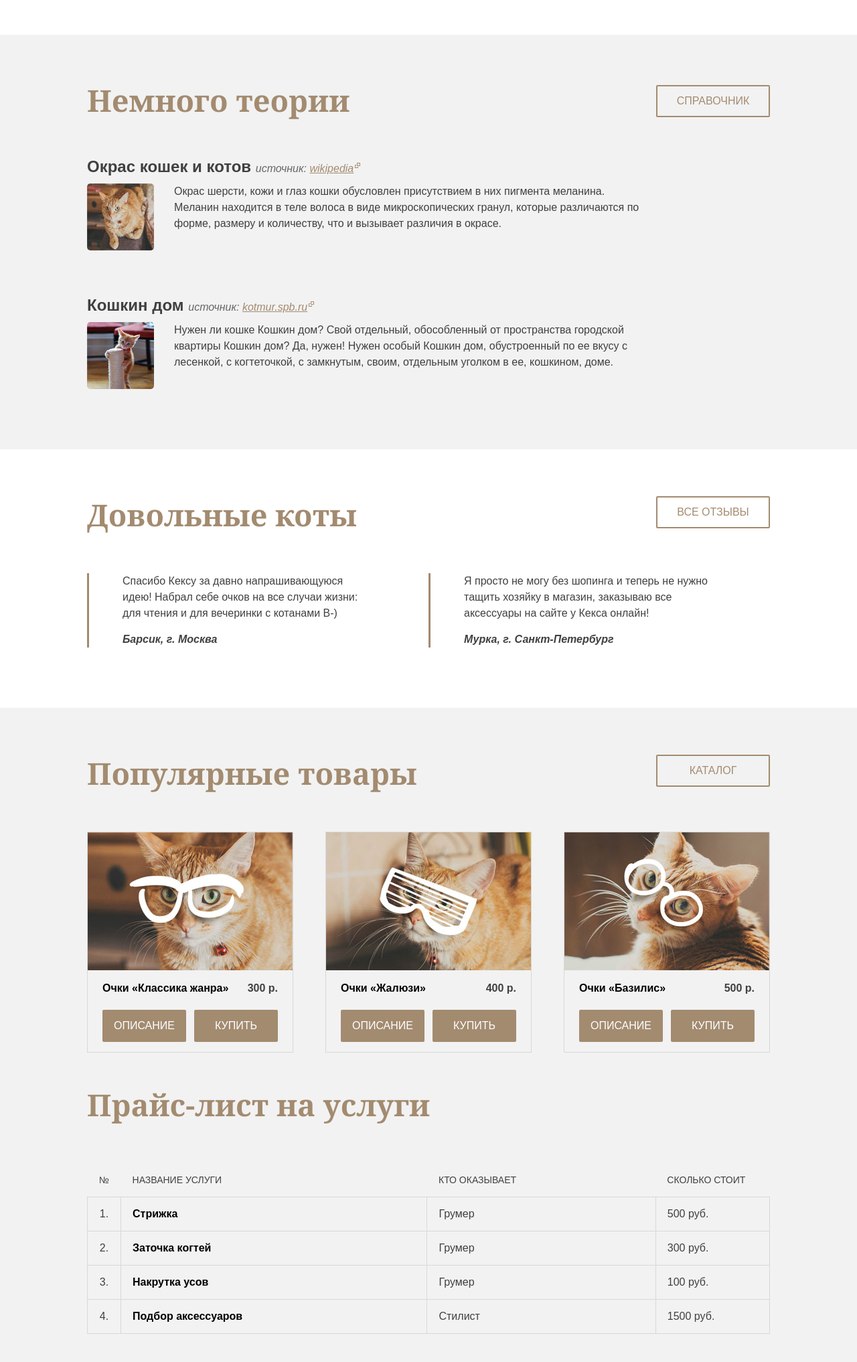
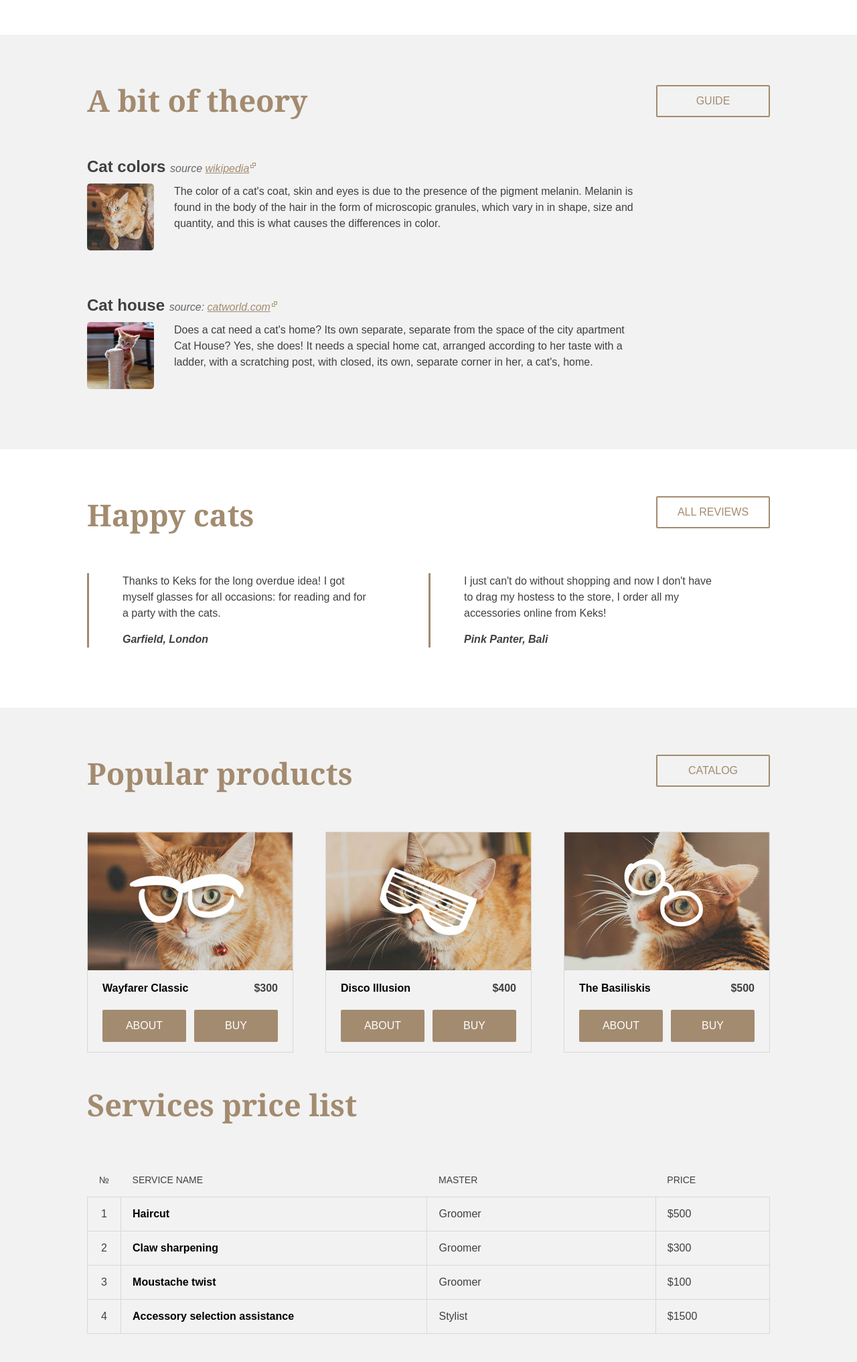
Before and after one commit to kvrdv/keksby, a plain HTML site: page index.html in a window 1280 px wide. Shown: the part 766-2800 px from the top of the page at 67% size. Drawn offline with Linux system fonts and the light colour scheme.

Commit message:
text content edit

```diff
--- a/css/style.css
+++ b/css/style.css
@@ -480,7 +480,7 @@ body {
 .feedback-form {
   width: 630px;
   padding-right: 390px;
-  background-image: url("../img/write.jpg");
+  background-image: url("../img/write1.jpg");
   background-repeat: no-repeat;
   background-position: 100% 40px;
 }
--- a/index.html
+++ b/index.html
@@ -13,14 +13,14 @@
             <img src="img/logo.png" alt="The Great Keksby" width="205" height="55">
           </div>
           <ul class="main-nav clearfix">
-            <li><a href="#">Магазин</a></li>
-            <li><a href="#">Каталог</a></li>
-            <li><a href="#">Отзывы</a></li>
+            <li><a href="#">Shop</a></li>
+            <li><a href="#">Catalog</a></li>
+            <li><a href="#">Reviews</a></li>
           </ul>
-          <a class="btn btn-quick-order" href="#">Заказать</a>
+          <a class="btn btn-quick-order" href="#">Order</a>
         </div>
         <div class="promo">
-          <a href="#">Аксессуары для котов<br> Коллекция FW15</a>
+          <a href="#">Cat Accessories<br>Collection FW15</a>
         </div>
       </div>
     </div>
@@ -30,177 +30,176 @@
       <div class="container">
         <ul class="clearfix">
           <li class="feature-item feature-choice">
-            <h2 class="feature-title">Выбор</h2>
-            <p>Ваш питомец оценит широту нашего ассортимента аксессуаров.</p>
+            <h2 class="feature-title">Choice</h2>
+            <p>Your pet will appreciate the breadth of our range of accessories</p>
           </li>
           <li class="feature-item feature-quality">
-            <h2 class="feature-title">Качество</h2>
-            <p>Наши товары не сломаются на второй день. Только на третий.</p>
+            <h2 class="feature-title">Quality</h2>
+            <p>Our products won't break on the second day. Only on the third day</p>
           </li>
           <li class="feature-item feature-safety">
-            <h2 class="feature-title">Безопасность</h2>
-            <p>Все изготовлено из натуральных материалов, безопасных для котов.</p>
+            <h2 class="feature-title">Safety</h2>
+            <p>All made of natural materials, safe for cats</p>
           </li>
         </ul>
       </div>
     </div>
 
-
     <div class="cat-reference">
       <div class="container">
-        <h2 class="section-title">Немного теории</h2>
-        <a class="btn to-full-reference" href="#" title="Открыть справочник">Справочник</a>
+        <h2 class="section-title">A bit of theory</h2>
+        <a class="btn to-full-reference" href="#" title="Open guide">Guide</a>
         <dl>
           <div class="theory-container">
             <dt class="reference-title">
-              Окрас кошек и котов
-              <i class="reference-source">источник: <a target="_blank" href="https://ru.wikipedia.org">wikipedia</a></i>
+              Cat colors
+              <i class="reference-source">source <a target="_blank" href="#">wikipedia</a></i>
             </dt>
             <dd>
-              <img src="img/article-1.jpg" alt="Окрас кошек и котов" width="100" height="100">
-              <p>Окрас шерсти, кожи и глаз кошки обусловлен присутствием в них пигмента меланина. Меланин находится в теле волоса в виде микроскопических гранул, которые различаются по форме, размеру и количеству, что и вызывает различия в окрасе.</p>
+              <img src="img/article-1.jpg" alt="Cat colors" width="100" height="100">
+              <p>The color of a cat's coat, skin and eyes is due to the presence of the pigment melanin.
+                Melanin is found in the body of the hair in the form of microscopic granules, which vary in
+                in shape, size and quantity, and this is what causes the differences in color.</p>
             </dd>
           </div>
           <div class="theory-container">
             <dt class="reference-title">
-              Кошкин дом
-              <i class="reference-source">источник: <a target="_blank" href="http://kotmur.spb.ru">kotmur.spb.ru</a></i>
+              Cat house
+              <i class="reference-source">source: <a target="_blank" href="#">catworld.com</a></i>
             </dt>
             <dd>
-              <img src="img/article-2.jpg" alt="Кошкин дом" width="100" height="100">
-              <p>Нужен ли кошке Кошкин дом? Свой отдельный, обособленный от пространства городской квартиры Кошкин дом? Да, нужен! Нужен особый Кошкин дом, обустроенный по ее вкусу с лесенкой, с когтеточкой, с замкнутым, своим, отдельным уголком в ее, кошкином, доме.</p>
+              <img src="img/article-2.jpg" alt="Cat house" width="100" height="100">
+              <p>Does a cat need a cat's home? Its own separate, separate from the space of the city apartment Cat House?
+                Yes, she does! It needs a special home cat, arranged according to her taste with a ladder, with a scratching post, with closed,
+                its own, separate corner in her, a cat's, home.</p>
             </dd>
           </div>
         </dl>
       </div>
     </div>
 
-
     <div class="reviews">
       <div class="container">
-        <h2 class="section-title">Довольные коты</h2>
-        <a class="btn to-all-reviews" href="#" title="Посмотреть все отзывы">Все отзывы</a>
+        <h2 class="section-title">Happy cats</h2>
+        <a class="btn to-all-reviews" href="#" title="Go to all reviews">All reviews</a>
         <div class="reviews-list clearfix">
           <blockquote class="review-item">
-            <p>Спасибо Кексу за давно напрашивающуюся идею! Набрал себе очков на все случаи жизни: для чтения и для вечеринки с котанами B-)</p>
-            <cite class="review-author">Барсик, г. Москва</cite>
+            <p>Thanks to Keks for the long overdue idea! I got myself glasses for all occasions: for reading and for a party with the cats.</p>
+            <cite class="review-author">Garfield, London</cite>
           </blockquote>
           <blockquote class="review-item">
-            <p>Я просто не могу без шопинга и теперь не нужно тащить хозяйку в магазин, заказываю все аксессуары на сайте у Кекса онлайн!</p>
-            <cite class="review-author">Мурка, г. Санкт-Петербург</cite>
+            <p>I just can't do without shopping and now I don't have to drag my hostess to the store, I order all my accessories online from Keks!</p>
+            <cite class="review-author">Pink Panter, Bali</cite>
           </blockquote>
         </div>
       </div>
     </div>
 
-
     <div class="popular-and-price">
       <div class="container">
-        <h2 class="section-title">Популярные товары</h2>
-        <a class="btn to-catalog" href="#" title="Посмотреть все товары">Каталог</a>
+        <h2 class="section-title">Popular products</h2>
+        <a class="btn to-catalog" href="#" title="All products">Catalog</a>
         <div class="popular-items clearfix">
           <div class="catalog-item">
-            <img src="img/glasses-1.jpg" alt="очки «Классика жанра»" width="306" height="206">
-            <h3>Очки «Классика жанра»</h3>
-            <b class="catalog-item-price">300 р.</b>
-            <a class="btn btn-info" href="#">Описание</a>
-            <a class="btn btn-buy" href="#">Купить</a>
+            <img src="img/glasses-1.jpg" alt="Wayfarer classic" width="306" height="206">
+            <h3>Wayfarer Classic</h3>
+            <b class="catalog-item-price">$300</b>
+            <a class="btn btn-info" href="#">About</a>
+            <a class="btn btn-buy" href="#">Buy</a>
           </div>
           <div class="catalog-item">
-            <img src="img/glasses-2.jpg" alt="очки «Жалюзи»" width="306" height="206">
-            <h3>Очки «Жалюзи»</h3>
-            <b class="catalog-item-price">400 р.</b>
-            <a class="btn btn-info" href="#">Описание</a>
-            <a class="btn btn-buy" href="#">Купить</a>
+            <img src="img/glasses-2.jpg" alt="Disco Illusion" width="306" height="206">
+            <h3>Disco Illusion</h3>
+            <b class="catalog-item-price">$400</b>
+            <a class="btn btn-info" href="#">About</a>
+            <a class="btn btn-buy" href="#">Buy</a>
           </div>
           <div class="catalog-item">
-            <img src="img/glasses-3.jpg" alt="очки «Базилис»" width="306" height="206">
-            <h3>Очки «Базилис»</h3>
-            <b class="catalog-item-price">500 р.</b>
-            <a class="btn btn-info" href="#">Описание</a>
-            <a class="btn btn-buy" href="#">Купить</a>
+            <img src="img/glasses-3.jpg" alt="The Basiliskis" width="306" height="206">
+            <h3>The Basiliskis</h3>
+            <b class="catalog-item-price">$500</b>
+            <a class="btn btn-info" href="#">About</a>
+            <a class="btn btn-buy" href="#">Buy</a>
           </div>
         </div>
 
-        <h2 class="section-title">Прайс-лист на услуги</h2>
+        <h2 class="section-title">Services price list</h2>
         <table class="price-list">
           <tr>
             <th class="price-number">№</th>
-            <th>Название услуги</th>
-            <th>Кто оказывает</th>
-            <th>Сколько стоит</th>
+            <th>Service name</th>
+            <th>Master</th>
+            <th>Price</th>
           </tr>
           <tr>
-            <td class="price-number">1.</td>
-            <td class="price-name">Стрижка</td>
-            <td class="price-master">Грумер</td>
-            <td class="price-cost">500 руб.</td>
+            <td class="price-number">1</td>
+            <td class="price-name">Haircut</td>
+            <td class="price-master">Groomer</td>
+            <td class="price-cost">$500</td>
           </tr>
           <tr>
-            <td class="price-number">2.</td>
-            <td class="price-name">Заточка когтей</td>
-            <td class="price-master">Грумер</td>
-            <td class="price-cost">300 руб.</td>
+            <td class="price-number">2</td>
+            <td class="price-name">Claw sharpening</td>
+            <td class="price-master">Groomer</td>
+            <td class="price-cost">$300</td>
           </tr>
           <tr>
-            <td class="price-number">3.</td>
-            <td class="price-name">Накрутка усов</td>
-            <td class="price-master">Грумер</td>
-            <td class="price-cost">100 руб.</td>
+            <td class="price-number">3</td>
+            <td class="price-name">Moustache twist</td>
+            <td class="price-master">Groomer</td>
+            <td class="price-cost">$100</td>
           </tr>
           <tr>
-            <td class="price-number">4.</td>
-            <td class="price-name">Подбор аксессуаров</td>
-            <td class="price-master">Стилист</td>
-            <td class="price-cost">1500 руб.</td>
+            <td class="price-number">4</td>
+            <td class="price-name">Accessory selection assistance</td>
+            <td class="price-master">Stylist</td>
+            <td class="price-cost">$1500</td>
           </tr>
         </table>
       </div>
     </div>
 
-
     <div class="feedback">
       <div class="container">
-        <h2 class="section-title">Остались вопросы?</h2>
-        <p class="feedback-tip">Свяжитесь с нами и мы развеем оставшиеся у вас сомнения!</p>
+        <h2 class="section-title">Any questions?</h2>
+        <p class="feedback-tip">Contact us and we will dispel any remaining doubts you may have!</p>
         <form class="feedback-form" action="/keksby-mail" method="post">
           <div class="feedback-form-group">
-            <label for="fullname">Представьтесь, пожалуйста:</label>
+            <label for="fullname">Name</label>
             <input type="text" name="fullname" id="fullname">
           </div>
           <div class="clearfix">
             <div class="feedback-form-group feedback-form-group-left-part">
-              <label for="phone">Контактный телефон:</label>
+              <label for="phone">Phone</label>
               <input type="text" name="phone" id="phone">
             </div>
             <div class="feedback-form-group feedback-form-group-right-part">
-              <label for="email">Электронная почта:</label>
+              <label for="email">Email</label>
               <input type="text" name="email" id="email">
             </div>
           </div>
           <div class="checkbox-area">
             <label>
               <input type="checkbox" name="subscription">
-              Я согласен получать спам и смс на телефон
+              I agree to receive spam and sms on my phone
             </label>
           </div>
           <div class="feedback-form-group">
-            <label for="topic">Тема обращения:</label>
+            <label for="topic">Subject</label>
             <select name="topic" id="topic">
-              <option value="1">Условия доставки</option>
-              <option value="2">Возврат товара</option>
-              <option value="3">Жалоба в Роспотребнадзор</option>
+              <option value="1">Shipping Terms</option>
+              <option value="2">Returns</option>
+              <option value="3">Quality issues</option>
             </select>
           </div>
           <div class="feedback-form-group">
-            <label for="message">Текст обращения:</label>
+            <label for="message">Message</label>
             <textarea name="message" id="message"></textarea>
           </div>
-          <input class="btn" type="submit" value="Отправить">
+          <input class="btn" type="submit" value="Send">
         </form>
       </div>
     </div>
-
 
     <div class="page-footer">
       <div class="container">
@@ -208,42 +207,42 @@
           <div class="footer-logo">
             <img src="img/logo.png" alt="The Great Keksby" width="205" height="55">
           </div>
-          <a class="btn btn-quick-order" href="#">Заказать</a>
+          <a class="btn btn-quick-order" href="#">Order</a>
         </div>
 
         <div class="footer-middle clearfix">
           <div class="footer-menu">
-            <h3>Магазин</h3>
+            <h3>Shop</h3>
             <ul>
-              <li><a href="#">Домики</a></li>
-              <li><a href="#">Одежда</a></li>
-              <li><a href="#">Очки</a></li>
+              <li><a href="#">Houses</a></li>
+              <li><a href="#">Clothes</a></li>
+              <li><a href="#">Glasses</a></li>
             </ul>
           </div>
           <div class="footer-menu">
-            <h3>Отзывы</h3>
+            <h3>Reviews</h3>
             <ul>
-              <li><a href="#">Показать</a></li>
-              <li><a href="#">Оставить</a></li>
+              <li><a href="#">Show</a></li>
+              <li><a href="#">Provide</a></li>
             </ul>
           </div>
           <div class="footer-menu">
-            <h3>Прайс-лист</h3>
+            <h3>Price list</h3>
             <ul>
-              <li><a href="#">Скачать прайс</a></li>
+              <li><a href="#">Download price list</a></li>
             </ul>
           </div>
         </div>
 
         <div class="footer-bottom clearfix">
           <div class="footer-social">
-            <b>Давайте дружить!</b>
-            <a class="social-btn social-btn-vk" href="https://vk.com/htmlacademy">Вконтакте</a>
-            <a class="social-btn social-btn-fb" href="https://facebook.com/htmlacademy">Фейсбук</a>
-            <a class="social-btn social-btn-in" href="https://instagram.com/htmlacademy">Инстаграм</a>
+            <b>Let's be friends!</b>
+            <a class="social-btn social-btn-vk" href="#">Twitter</a>
+            <a class="social-btn social-btn-fb" href="#">Facebook</a>
+            <a class="social-btn social-btn-in" href="#">Instagram</a>
           </div>
           <div class="footer-copyright">
-            С <span class="heart">любовью</span> для <a href="https://htmlacademy.ru">HTML Academy</a>
+            With<span class="heart">love</span>for <a href="https://htmlacademy.ru">HTML Academy</a>
           </div>
         </div>
       </div>
```
Also changed, not shown: img/write.jpg (deleted), img/write1.jpg (added), 1 other file.
